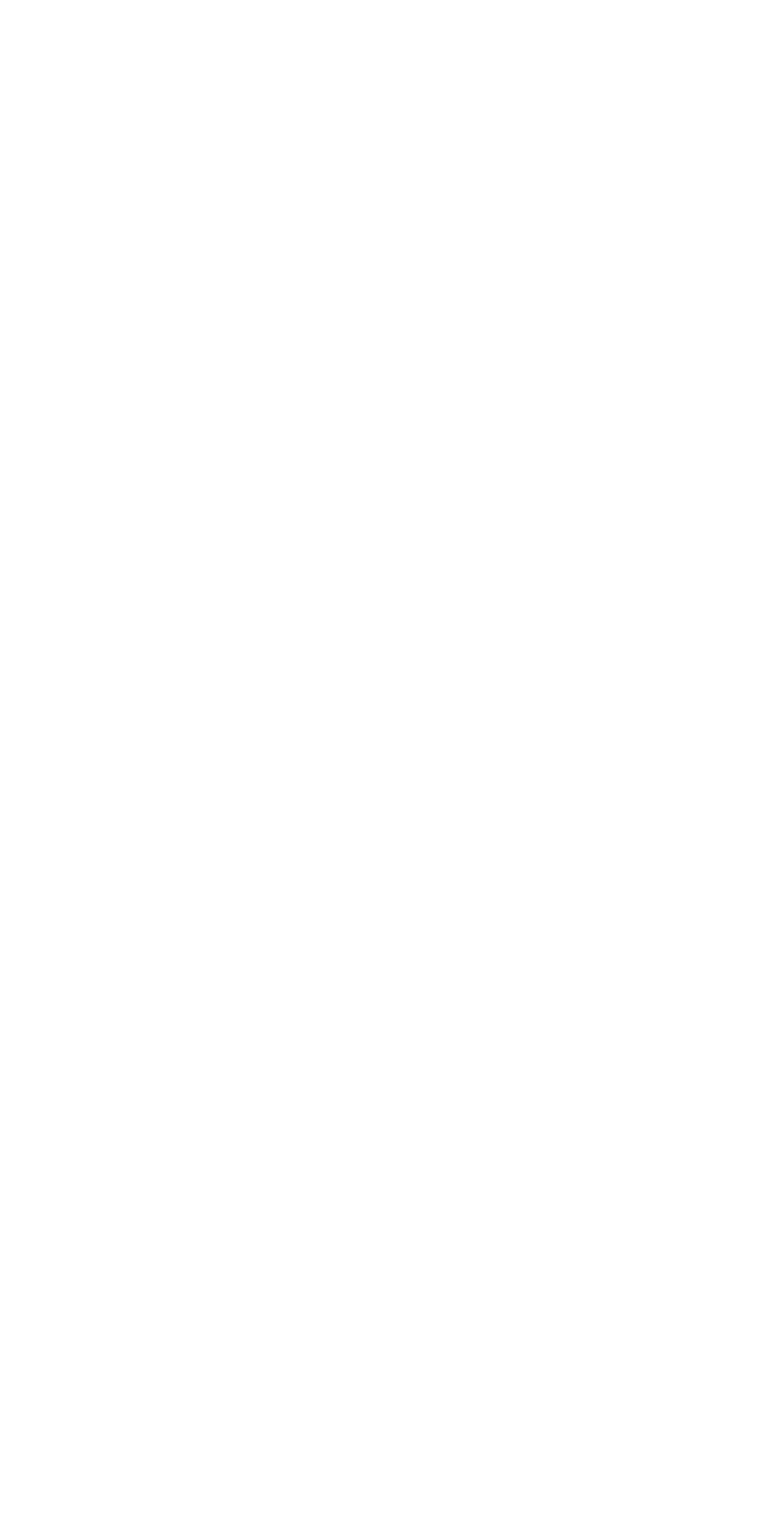
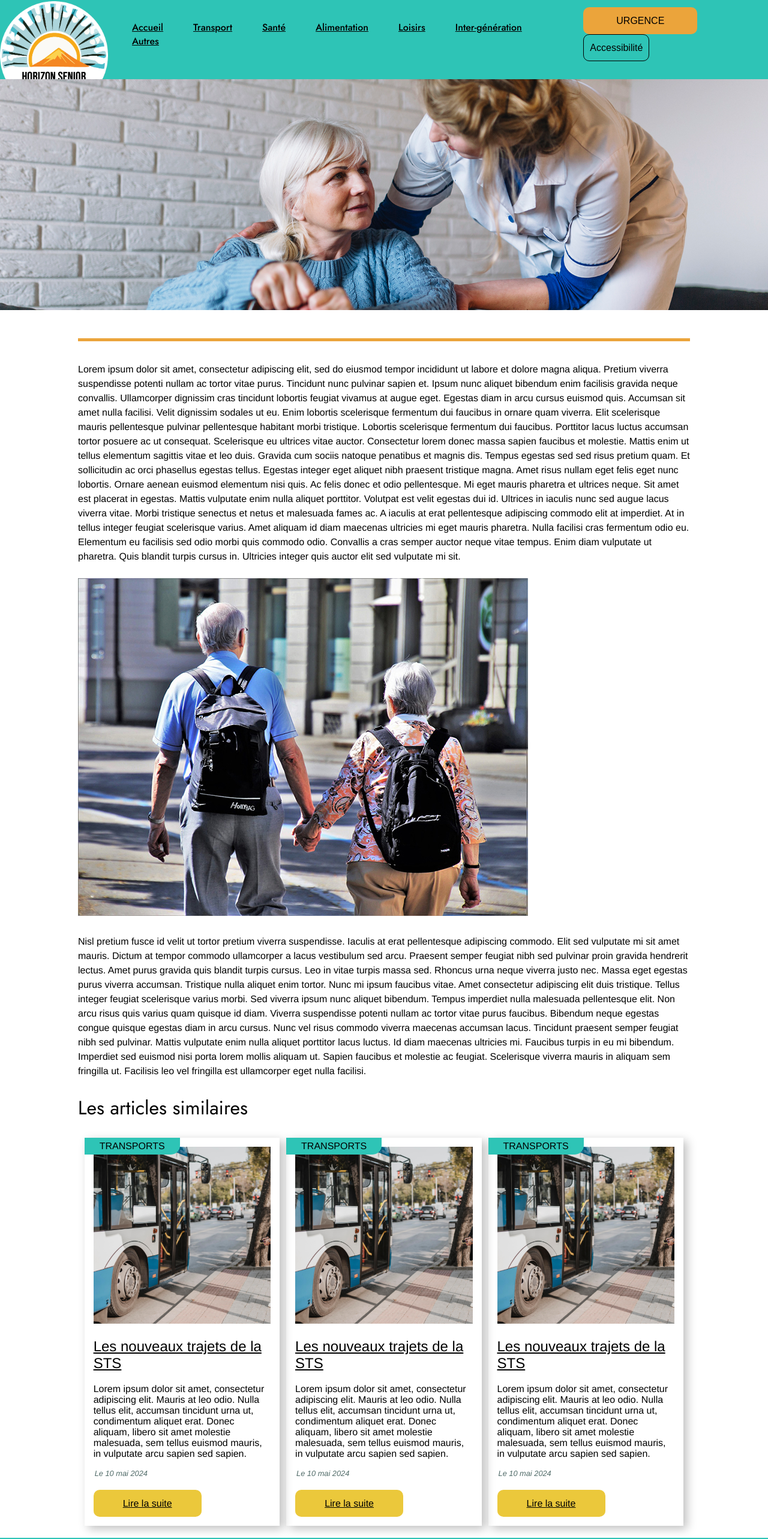
Before and after one commit to varomeas/horizon-front, a React (Create React App) app: page /categorie/1/article/1 in a window 1280 px wide. Before the commit this address had no page. Shown: the part 18-2584 px from the top of the page at 60% size. Before the commit the page ends 800 px from the top, so only its background shows below. Built offline with nearby package versions, Linux system fonts and the light colour scheme; no server answers.

Commit message:
création de la page article

```diff
--- a/src/App.js
+++ b/src/App.js
@@ -10,12 +10,11 @@ import Carousel from "./components/carousel/carousel";
 function App() {
   return (
     <div className="App">
-      <Menu ></Menu>
-      <body className="App-header">
-          <div className={"search-bar"}>
+        <Menu ></Menu>
+        <div className={"search-bar"}>
 
-          </div>
-          <Carousel></Carousel>
+        </div>
+        <Carousel></Carousel>
         <main>
             <section className={"numéros"}>
                 <h2>Trouver facilement un numéro de téléphone</h2>
@@ -50,7 +49,6 @@ function App() {
             </section>
 
         </main>
-      </body>
         <Footer></Footer>
     </div>
   );
--- a/src/App.scss
+++ b/src/App.scss
@@ -1,7 +1,7 @@
 @import "assets/style.scss";
 
 
-.App-header{
+.App{
   .search-bar{
     height: 100px;
   }
--- a/src/index.js
+++ b/src/index.js
@@ -6,6 +6,7 @@ import reportWebVitals from './reportWebVitals';
 import { BrowserRouter, Route, Routes } from "react-router-dom";
 import Layout from "./components/layout/layout";
 import CategoryPage from "./pages/categories/categories";
+import Article from "./pages/article/article";
 
 const root = ReactDOM.createRoot(document.getElementById('root'));
 root.render(
@@ -15,6 +16,7 @@ root.render(
                 <Route path="/" element={<Layout/>}>
                     <Route path="/" element={<App />}></Route>
                     <Route path="/categorie/:category" element={<CategoryPage />}></Route>
+                    <Route path={"/categorie/:category/article/:id"} element={<Article/>}></Route>
                 </Route>
             </Routes>
         </BrowserRouter>
--- /dev/null
+++ b/src/pages/article/article.js
@@ -0,0 +1,65 @@
+import Menu from "../../components/header/header";
+import Footer from "../../components/footer/footer";
+import styles from "./article.module.scss";
+import CardCategory from "../../components/cards-category/card-category";
+import {useParams} from "react-router-dom";
+import {useEffect, useState} from "react";
+
+function Article() {
+    const {id } = useParams();
+
+    const [article, setArticle] = useState([]);
+
+    useEffect(() => {
+        fetch(`http://localhost:8080/api/articles/${id}`)
+            .then(response => response.json())
+            .then(data => setArticle(data))
+            .catch(error => console.error('Erreur:', error));
+    }, [id]);
+
+    if (!article) {
+        return <div>Chargement...</div>;
+    }
+
+  return (
+    <>
+        <Menu></Menu>
+        <img src={"/images/carousel1.jpg"} alt="Image de la catégorie" width={"100%"}/>
+        <main>
+            <div className={styles.enTete}>
+                <h1>{article.title}</h1>
+                <span className={styles.DateModif}>{article.updatedAt}</span>
+            </div>
+            <div className={styles.contenu}>
+                <p>Lorem ipsum dolor sit amet, consectetur adipiscing elit, sed do eiusmod tempor incididunt ut labore et dolore magna aliqua. Pretium viverra suspendisse potenti nullam ac tortor vitae purus. Tincidunt nunc pulvinar sapien et. Ipsum nunc aliquet bibendum enim facilisis gravida neque convallis. Ullamcorper dignissim cras tincidunt lobortis feugiat vivamus at augue eget. Egestas diam in arcu cursus euismod quis. Accumsan sit amet nulla facilisi. Velit dignissim sodales ut eu. Enim lobortis scelerisque fermentum dui faucibus in ornare quam viverra. Elit scelerisque mauris pellentesque pulvinar pellentesque habitant morbi tristique. Lobortis scelerisque fermentum dui faucibus.
+
+                    Porttitor lacus luctus accumsan tortor posuere ac ut consequat. Scelerisque eu ultrices vitae auctor. Consectetur lorem donec massa sapien faucibus et molestie. Mattis enim ut tellus elementum sagittis vitae et leo duis. Gravida cum sociis natoque penatibus et magnis dis. Tempus egestas sed sed risus pretium quam. Et sollicitudin ac orci phasellus egestas tellus. Egestas integer eget aliquet nibh praesent tristique magna. Amet risus nullam eget felis eget nunc lobortis. Ornare aenean euismod elementum nisi quis. Ac felis donec et odio pellentesque. Mi eget mauris pharetra et ultrices neque. Sit amet est placerat in egestas. Mattis vulputate enim nulla aliquet porttitor.
+
+                    Volutpat est velit egestas dui id. Ultrices in iaculis nunc sed augue lacus viverra vitae. Morbi tristique senectus et netus et malesuada fames ac. A iaculis at erat pellentesque adipiscing commodo elit at imperdiet. At in tellus integer feugiat scelerisque varius. Amet aliquam id diam maecenas ultricies mi eget mauris pharetra. Nulla facilisi cras fermentum odio eu. Elementum eu facilisis sed odio morbi quis commodo odio. Convallis a cras semper auctor neque vitae tempus. Enim diam vulputate ut pharetra. Quis blandit turpis cursus in. Ultricies integer quis auctor elit sed vulputate mi sit.<br/><br/>
+
+                    <img src={"/images/accueil1.jpg"} alt="Image de la catégorie"/>
+
+                    <br/><br/>
+
+                    Nisl pretium fusce id velit ut tortor pretium viverra suspendisse. Iaculis at erat pellentesque adipiscing commodo. Elit sed vulputate mi sit amet mauris. Dictum at tempor commodo ullamcorper a lacus vestibulum sed arcu. Praesent semper feugiat nibh sed pulvinar proin gravida hendrerit lectus. Amet purus gravida quis blandit turpis cursus. Leo in vitae turpis massa sed. Rhoncus urna neque viverra justo nec. Massa eget egestas purus viverra accumsan. Tristique nulla aliquet enim tortor.
+
+                    Nunc mi ipsum faucibus vitae. Amet consectetur adipiscing elit duis tristique. Tellus integer feugiat scelerisque varius morbi. Sed viverra ipsum nunc aliquet bibendum. Tempus imperdiet nulla malesuada pellentesque elit. Non arcu risus quis varius quam quisque id diam. Viverra suspendisse potenti nullam ac tortor vitae purus faucibus. Bibendum neque egestas congue quisque egestas diam in arcu cursus. Nunc vel risus commodo viverra maecenas accumsan lacus. Tincidunt praesent semper feugiat nibh sed pulvinar. Mattis vulputate enim nulla aliquet porttitor lacus luctus. Id diam maecenas ultricies mi. Faucibus turpis in eu mi bibendum. Imperdiet sed euismod nisi porta lorem mollis aliquam ut. Sapien faucibus et molestie ac feugiat. Scelerisque viverra mauris in aliquam sem fringilla ut. Facilisis leo vel fringilla est ullamcorper eget nulla facilisi.</p>
+            </div>
+            <div className={styles.similaires}>
+                <h2>Les articles similaires</h2>
+                <div>
+                    <CardCategory category={"transports"} title={"Les nouveaux trajets de la STS"} thumb_article={'/images/cat1.png'} date_publication={"Le 10 mai 2024"} description={"Lorem ipsum dolor sit amet, consectetur adipiscing elit. Mauris at leo odio. Nulla tellus elit, accumsan tincidunt urna ut, condimentum aliquet erat. Donec aliquam, libero sit amet molestie malesuada, sem tellus euismod mauris, in vulputate arcu sapien sed sapien."}></CardCategory>
+                    <CardCategory category={"transports"} title={"Les nouveaux trajets de la STS"} thumb_article={'/images/cat1.png'} date_publication={"Le 10 mai 2024"} description={"Lorem ipsum dolor sit amet, consectetur adipiscing elit. Mauris at leo odio. Nulla tellus elit, accumsan tincidunt urna ut, condimentum aliquet erat. Donec aliquam, libero sit amet molestie malesuada, sem tellus euismod mauris, in vulputate arcu sapien sed sapien."}></CardCategory>
+                    <CardCategory category={"transports"} title={"Les nouveaux trajets de la STS"} thumb_article={'/images/cat1.png'} date_publication={"Le 10 mai 2024"} description={"Lorem ipsum dolor sit amet, consectetur adipiscing elit. Mauris at leo odio. Nulla tellus elit, accumsan tincidunt urna ut, condimentum aliquet erat. Donec aliquam, libero sit amet molestie malesuada, sem tellus euismod mauris, in vulputate arcu sapien sed sapien."}></CardCategory>
+                </div>
+
+            </div>
+
+        </main>
+
+        <Footer></Footer>
+    </>
+  );
+}
+
+export default Article;
--- /dev/null
+++ b/src/pages/article/article.module.scss
@@ -0,0 +1,35 @@
+@import "src/assets/style.scss";
+
+.enTete{
+  text-align: center;
+  h1{
+    &:after{
+      content: none;
+    }
+  }
+  .DateModif{
+    font-size: 0.8em;
+    color: $gris;
+    font-style: italic;
+    margin-bottom: 20px;
+  }
+  &:after{
+    content: "";
+    display: block;
+    width: 100%;
+    height: 5px;
+    background-color: $orange;
+    margin: 20px auto;
+  }
+}
+.contenu{
+  line-height: 1.5rem;
+  margin-top: 35px;
+}
+.similaires{
+  > div {
+    display: flex;
+    flex-wrap: wrap;
+    justify-content: space-evenly;
+  }
+}
--- a/src/pages/categories/categories.js
+++ b/src/pages/categories/categories.js
@@ -19,7 +19,7 @@ const CategoryPage = () => {
     }, []);
 
       return (
-          <body>
+          <>
             <Menu></Menu>
             <Carousel></Carousel>
             <main>
@@ -35,12 +35,12 @@ const CategoryPage = () => {
                 </div>*/}
                 <div className={styles.articles}>
                     {articles.map((article) => (
-                        <CardCategory key={article.id} category={article.category} title={article.title} thumb_article={article.thumb_article} date_publication={article.createdAt} description={article.content}></CardCategory>
+                        <CardCategory key={article.id} articleId={article.id} category={article.category} title={article.title} thumb_article={article.thumb_article} date_publication={article.createdAt} description={article.content}></CardCategory>
                     ))}
                 </div>
             </main>
             <Footer></Footer>
-          </body>
+          </>
 
       );
 }
```
